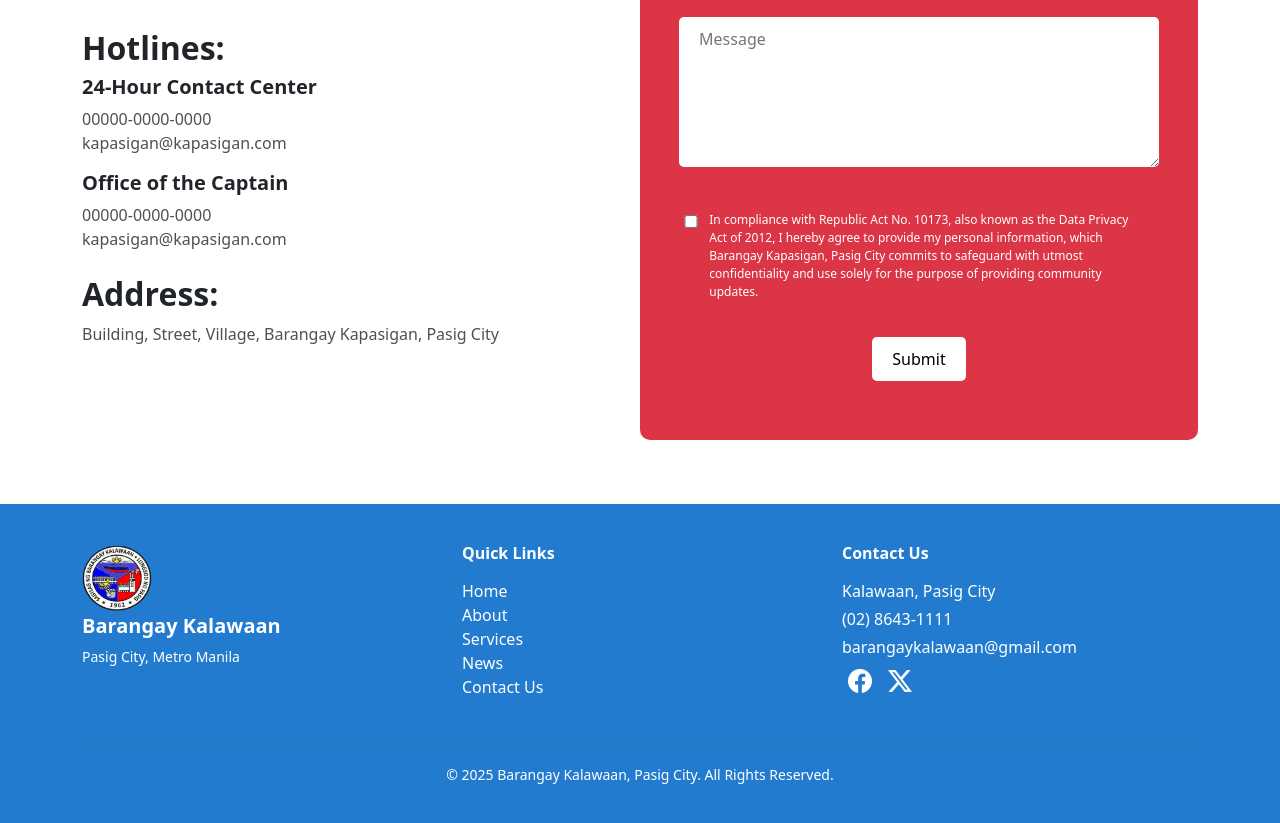
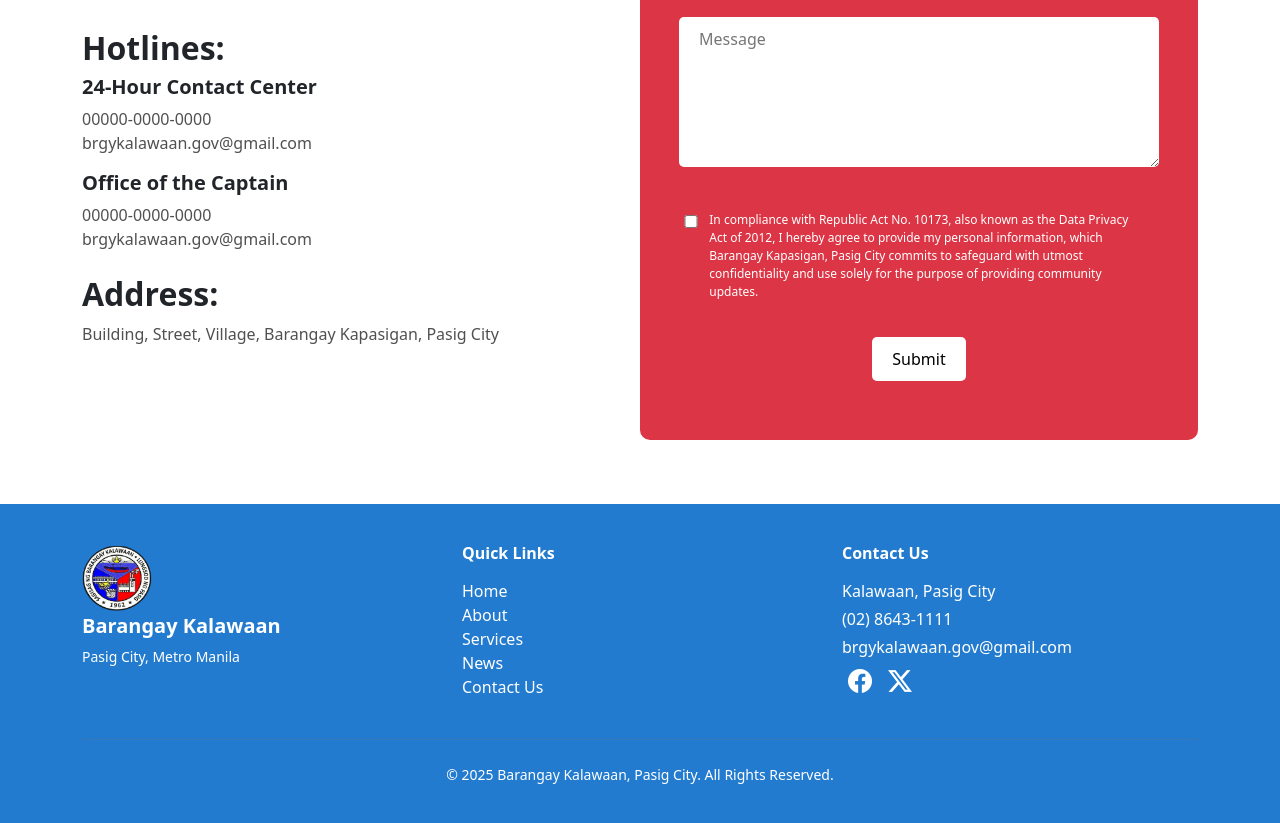
Before and after one commit to jhonjoshua22/barangay, a plain HTML site: page contactus.html in a window 1280 px wide. Shown: the part 645-1468 px from the top of the page. Drawn offline with nearby package versions, Linux system fonts and the light colour scheme.

Commit message:
Update contactus.html

```diff
--- a/contactus.html
+++ b/contactus.html
@@ -73,10 +73,10 @@
             <h2 class="fw-bold mt-3">Hotlines:</h2>
             <h5 class="fw-bold">24-Hour Contact Center</h5>
             <span>00000-0000-0000</span>
-            <span>kapasigan@kapasigan.com</span>
+            <span>brgykalawaan.gov@gmail.com</span>
             <h5 class="fw-bold mt-3">Office of the Captain</h5>
             <span>00000-0000-0000</span>
-            <span>kapasigan@kapasigan.com</span>
+            <span>brgykalawaan.gov@gmail.com</span>
             <h2 class="fw-bold mt-4">Address:</h2>
             <span>Building, Street, Village, Barangay Kapasigan, Pasig City</span>
         </div>
@@ -124,7 +124,7 @@
                 <h6 class="fw-bold mb-3">Contact Us</h6>
                 <p class="mb-1">Kalawaan, Pasig City</p>
                 <p class="mb-1 text-white">(02) 8643-1111</p>
-                <p class="mb-1">barangaykalawaan@gmail.com</p>
+                <p class="mb-1">brgykalawaan.gov@gmail.com</p>
                 <div class="col-md-4 d-flex align-items-center gap-3">
                 <div class="container p-0 m-0">
                     <a href="#" class="text-white"><i class="bi bi-facebook" style="font-size: 1.5rem;"></i></a>
```
